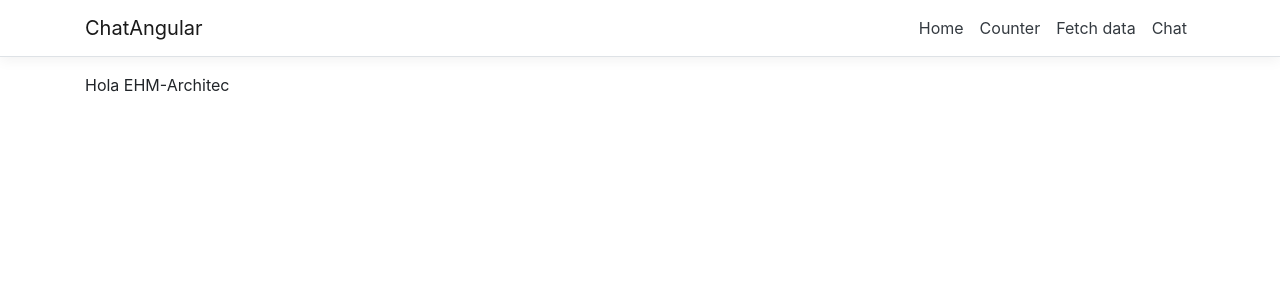
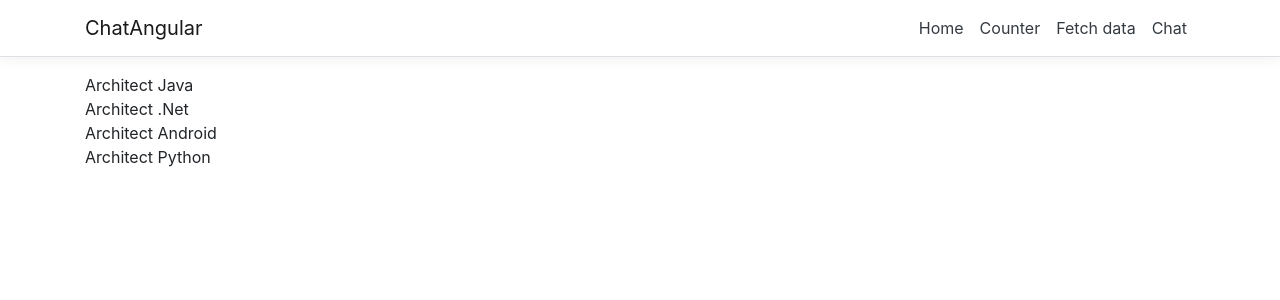
Before and after one commit to edhm/Chat, an Angular app in the folder ChatAngular/ClientApp/: page /chat in a window 1280 px wide. Shown: the top 300 px of the page. Built offline with nearby package versions, Linux system fonts and the light colour scheme.

Commit message:
Invocación de componenetes

```diff
--- a/ChatAngular/ClientApp/src/app/chat/chat.component.html
+++ b/ChatAngular/ClientApp/src/app/chat/chat.component.html
@@ -5,8 +5,8 @@
     <title></title>
 </head>
 <body>
-  <div>
-    Hola {{nameDev}}
+  <div *ngFor="let elemento of nameDev ">
+    Architect {{elemento}}
   </div>
 </body>
 </html>
--- a/ChatAngular/ClientApp/src/app/chat/chat.component.ts
+++ b/ChatAngular/ClientApp/src/app/chat/chat.component.ts
@@ -6,5 +6,5 @@ import { Component } from '@angular/core';
 })
 
 export class ChatComponent  {
-  public nameDev = "EHM-Architec"
+  public nameDev: string[] = ["Java", ".Net", "Android", "Python"];
 }
```
